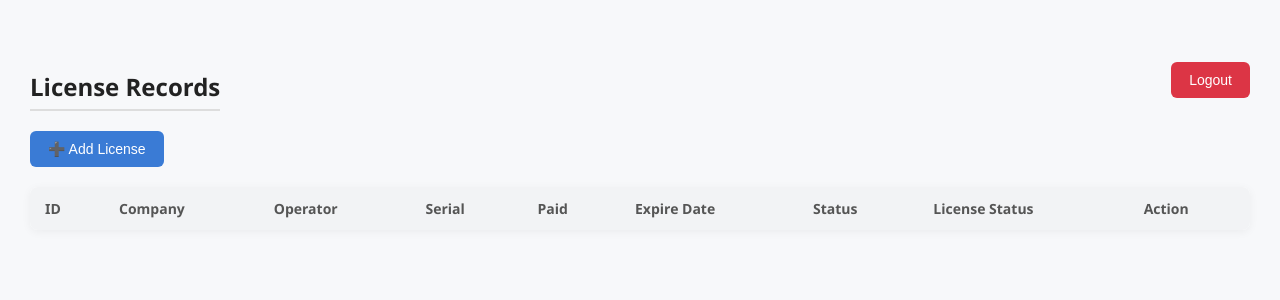
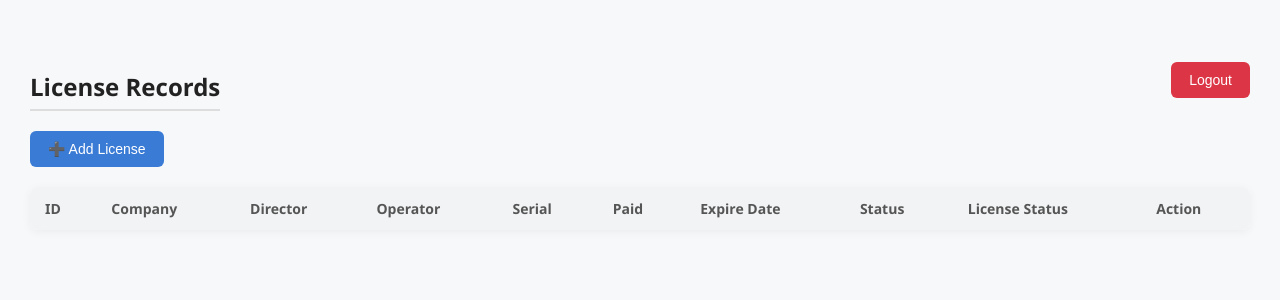
Before and after one commit to Beqaelbaqidze/PRINT_SH, a FastAPI app: page /dashboard in a window 1280 px wide. Shown: the top 300 px of the page. Run offline with FastAPI, Linux system fonts and the light colour scheme; the visitor is signed in with stand-in values (Sample User, id 1); data that the repository does not hold is empty; some libraries are stand-ins or nearby versions.

Commit message:
licenses

```diff
--- a/main.py
+++ b/main.py
@@ -111,7 +111,7 @@ def get_records():
     conn = get_connection()
     cursor = conn.cursor(cursor_factory=psycopg2.extras.RealDictCursor)
     cursor.execute("""
-        SELECT lr.id, c.name  AS company, o.name AS operator, cmp.serial_number, l.paid, l.expire_date, lr.license_status, lr.status
+        SELECT lr.id, c.name, c.director  AS company, o.name AS operator, cmp.serial_number, l.paid, l.expire_date, lr.license_status, lr.status
         FROM license_records lr
         LEFT JOIN companies c ON lr.company_fk = c.id
         LEFT JOIN operators o ON lr.operator_fk = o.id
--- a/templates/dashboard.html
+++ b/templates/dashboard.html
@@ -175,6 +175,7 @@
     <tr>
       <th>ID</th>
       <th>Company</th>
+      <th>Director</th>
       <th>Operator</th>
       <th>Serial</th>
       <th>Paid</th>
@@ -241,6 +242,7 @@
         rows += `<tr data-id="${r.id}" data-paid="${r.paid}" data-expire="${r.expire_date}" data-status="${r.status}">
           <td>${r.id}</td>
           <td>${r.company}</td>
+          <td>${r.director}</td>
           <td>${r.operator}</td>
           <td>${r.serial_number}</td>
           <td>
```
